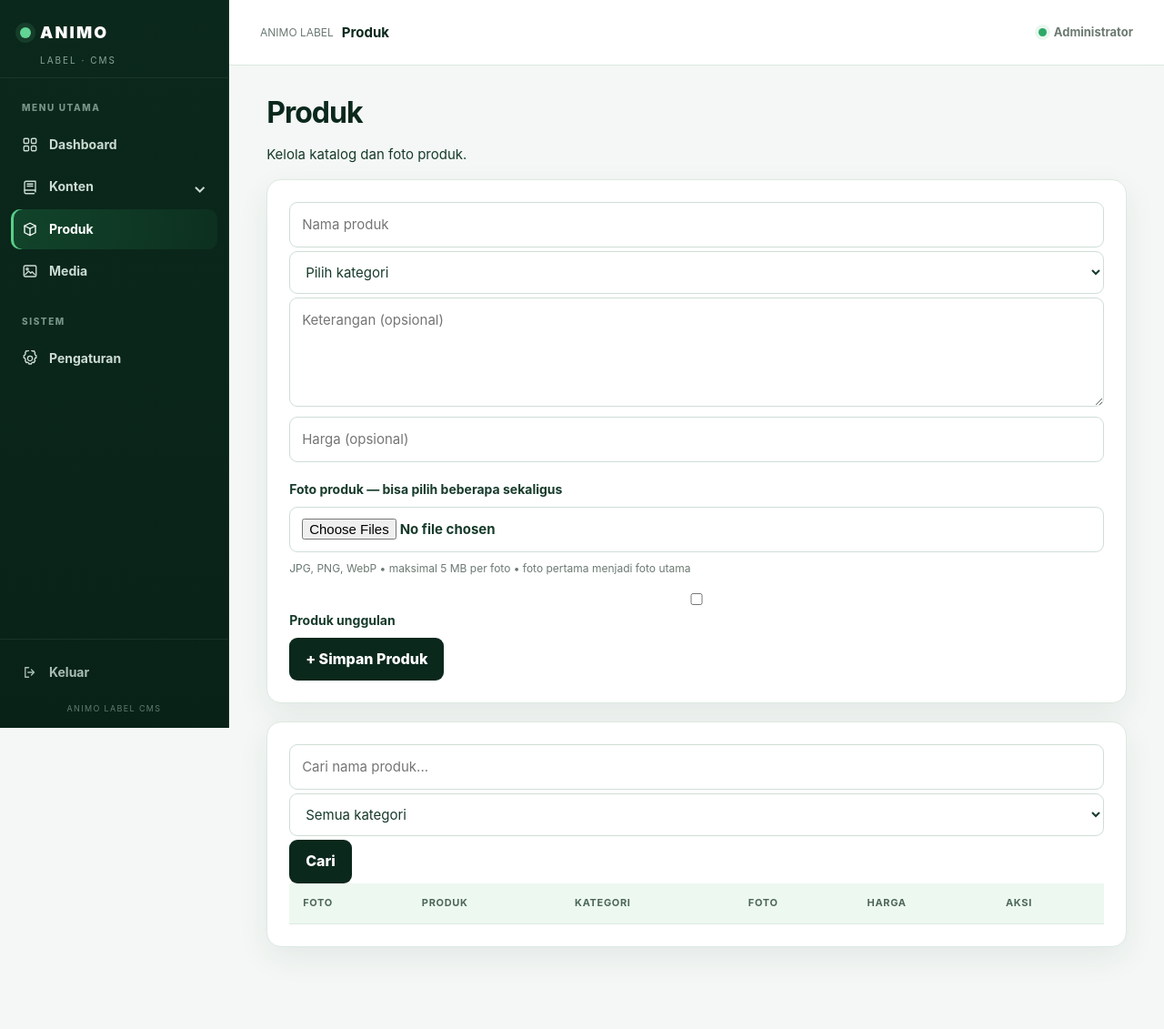
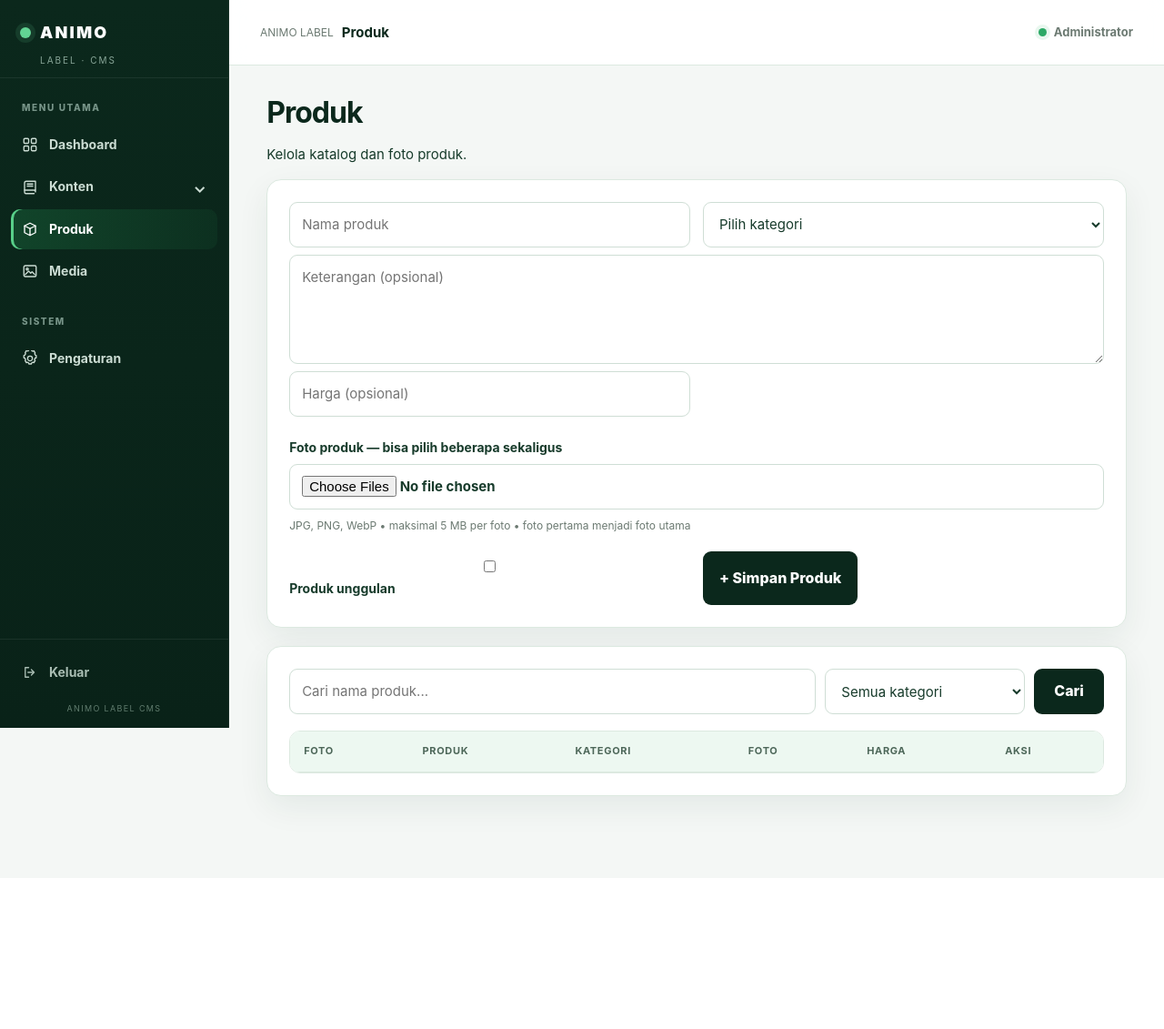
Before and after one commit to dickv940-star/Animo-Label-Website, a PHP site: page /admin/products.php in a window 1280 px wide. Shown: the whole page at 91% size. After the commit the page ends 908 px from the top, so only its background shows below. Run offline with PHP 8.4, Linux system fonts and the light colour scheme; the visitor is signed in with stand-in values (Sample User, id 1); data comes from the database, SQL or seed files in the repository; data that the repository does not hold is empty; some libraries are stand-ins or nearby versions.

Commit message:
Polish admin product filters and scalable table

```diff
--- a/admin/admin.css
+++ b/admin/admin.css
@@ -92,3 +92,14 @@
   .panel,.card{padding:18px}
   .topbar-user span:last-child{display:none}
 }
+.admin-filter{display:grid;grid-template-columns:minmax(220px,1fr) 220px auto;gap:10px;margin-bottom:18px}
+.admin-filter input,.admin-filter select{margin:0}.admin-filter button{padding:11px 22px}
+.product-admin-table-wrap{overflow:auto;border:1px solid var(--line);border-radius:12px}
+.product-admin-table-wrap table{min-width:760px}
+.admin-pagination{display:flex;justify-content:center;gap:7px;margin-top:20px}
+.admin-pagination a{min-width:38px;height:38px;padding:0 10px;display:grid;place-items:center;border:1px solid var(--line);border-radius:9px;text-decoration:none;background:#fff;font-weight:800;font-size:14px}
+.admin-pagination a:hover,.admin-pagination a.active{background:var(--dark);border-color:var(--dark);color:#fff}
+.product-admin-form{display:grid;grid-template-columns:1fr 1fr;gap:4px 14px}
+.product-admin-form textarea,.product-admin-form .upload-label{grid-column:1/-1}
+.product-admin-form button{justify-self:start;margin-top:8px}
+@media(max-width:700px){.admin-filter{grid-template-columns:1fr}.product-admin-form{grid-template-columns:1fr}.product-admin-form textarea,.product-admin-form .upload-label{grid-column:auto}}
```
